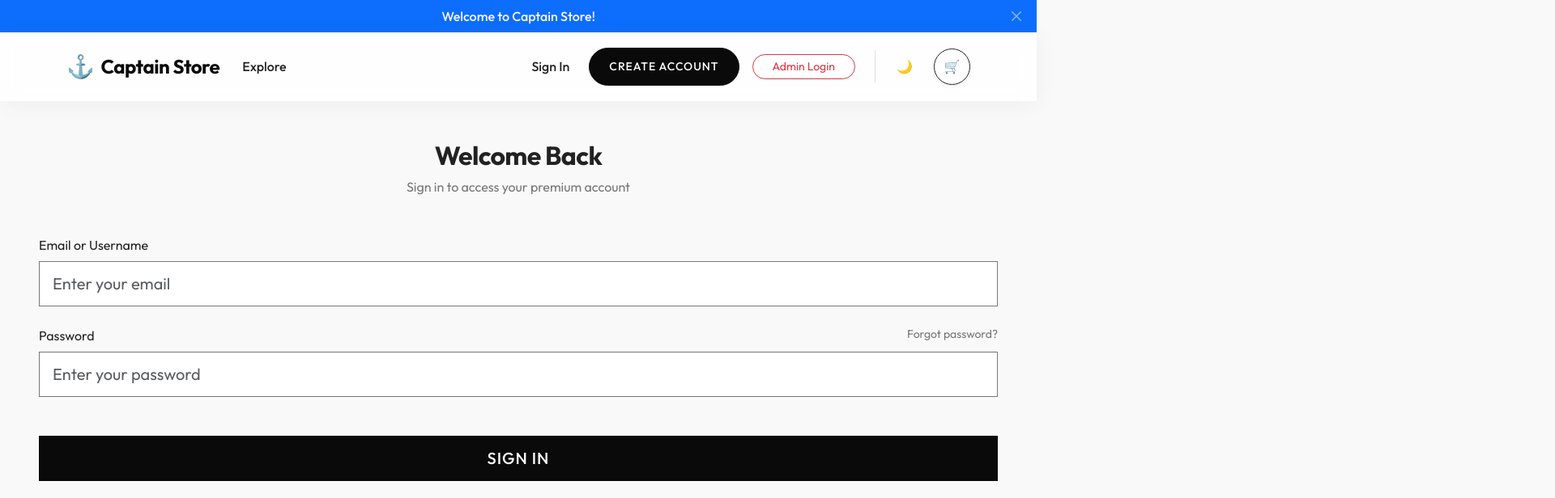
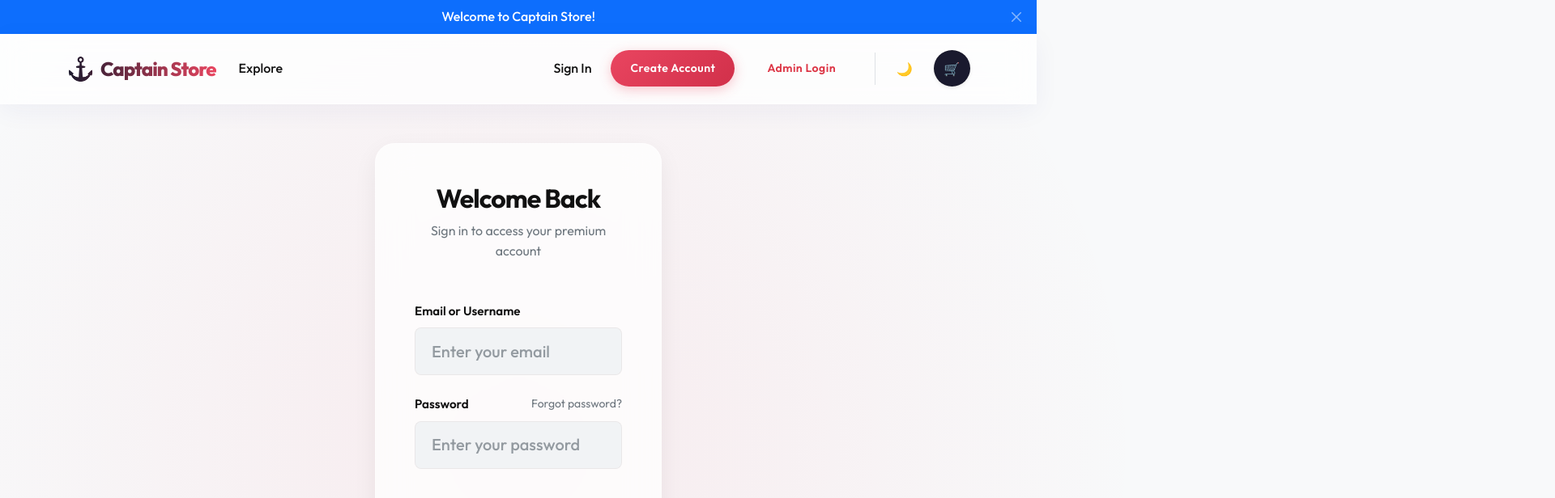
Before and after one commit to zihad2231/Captain-Store, a React (Vite) app in the folder frontend/: page /login in a window 1280 px wide. Shown: the top 616 px of the page at 81% size, 1920 px wide, since content can reach past the window. Built offline with nearby package versions, Linux system fonts and the light colour scheme; no server answers.

Commit message:
Restore premium theme based on user feedback

```diff
--- a/frontend/src/index.css
+++ b/frontend/src/index.css
@@ -1,259 +1,450 @@
-@import url('https://fonts.googleapis.com/css2?family=Outfit:wght@300;400;500;600;700&display=swap');
+@import url('https://fonts.googleapis.com/css2?family=Outfit:wght@300;400;500;600;700;800&display=swap');
 
 :root {
-  /* Premium Brand Color Palette */
-  --brand-dark: #0a0a0a;
-  --brand-dark-grey: #1c1c1c;
-  --brand-light: #f9f9f9;
-  --brand-white: #ffffff;
-  --brand-gold: #c5a880;
-  --brand-gold-hover: #b09570;
-  --brand-text-main: #222222;
-  --brand-text-muted: #777777;
+  /* Premium Brand Color Palette - Light Mode */
+  --brand-primary: #1a1a2e;
+  --brand-secondary: #16213e;
+  --brand-accent: #e94560;
+  --brand-accent-hover: #c9334c;
 
-  /* Fonts */
-  --font-primary: 'Outfit', sans-serif;
+  --brand-bg: #f8f9fa;
+  --brand-surface: #ffffff;
+  --brand-surface-2: #f1f3f5;
 
-  /* Shadows & Glass */
-  --shadow-soft: 0 10px 40px -10px rgba(0,0,0,0.08);
-  --shadow-hover: 0 20px 40px -10px rgba(0,0,0,0.15);
+  --brand-text-main: #111111;
+  --brand-text-muted: #6c757d;
+
+  --brand-border: rgba(0, 0, 0, 0.08);
+
+  /* Glassmorphism */
+  --glass-bg: rgba(255, 255, 255, 0.75);
+  --glass-border: rgba(255, 255, 255, 0.4);
+  --glass-shadow: 0 8px 32px 0 rgba(31, 38, 135, 0.05);
+
+  /* Shadows */
+  --shadow-sm: 0 2px 8px rgba(0, 0, 0, 0.04);
+  --shadow-md: 0 10px 30px rgba(0, 0, 0, 0.06);
+  --shadow-lg: 0 20px 40px rgba(0, 0, 0, 0.1);
+  --shadow-hover: 0 15px 35px rgba(0, 0, 0, 0.12);
+
+  --radius-sm: 8px;
+  --radius-md: 16px;
+  --radius-lg: 24px;
+  --radius-xl: 32px;
+
+  --font-primary: 'Outfit', -apple-system, BlinkMacSystemFont, "Segoe UI", Roboto, "Helvetica Neue", Arial, sans-serif;
+  --transition-fast: 0.2s cubic-bezier(0.4, 0, 0.2, 1);
+  --transition-normal: 0.3s cubic-bezier(0.4, 0, 0.2, 1);
+  --transition-slow: 0.5s cubic-bezier(0.4, 0, 0.2, 1);
+}
+
+body.dark-mode {
+  /* Premium Brand Color Palette - Dark Mode */
+  --brand-primary: #f8f9fa;
+  --brand-secondary: #e9ecef;
+  --brand-accent: #e94560;
+  --brand-accent-hover: #ff5c77;
+
+  --brand-bg: #0f1015;
+  --brand-surface: #181921;
+  --brand-surface-2: #21232d;
+
+  --brand-text-main: #f8f9fa;
+  --brand-text-muted: #adb5bd;
+
+  --brand-border: rgba(255, 255, 255, 0.08);
+
+  --glass-bg: rgba(24, 25, 33, 0.75);
+  --glass-border: rgba(255, 255, 255, 0.05);
+  --glass-shadow: 0 8px 32px 0 rgba(0, 0, 0, 0.3);
+
+  --shadow-sm: 0 2px 8px rgba(0, 0, 0, 0.2);
+  --shadow-md: 0 10px 30px rgba(0, 0, 0, 0.4);
+  --shadow-lg: 0 20px 40px rgba(0, 0, 0, 0.5);
+  --shadow-hover: 0 15px 35px rgba(0, 0, 0, 0.6);
+}
+
+/* Stylish Theme - Light Mode */
+body.theme-stylish {
+  --brand-primary: #4f46e5;
+  --brand-secondary: #312e81;
+  --brand-accent: #06b6d4;
+  --brand-accent-hover: #0891b2;
+
+  --brand-bg: #f0fdfa;
+  --brand-surface: #ffffff;
+  --brand-surface-2: #ccfbf1;
+
+  --brand-text-main: #0f172a;
+  --brand-text-muted: #475569;
+
+  --brand-border: rgba(6, 182, 212, 0.2);
+
   --glass-bg: rgba(255, 255, 255, 0.85);
-  --glass-border: rgba(255, 255, 255, 0.3);
+  --glass-border: rgba(6, 182, 212, 0.3);
+  --glass-shadow: 0 10px 40px -10px rgba(6, 182, 212, 0.2);
+
+  /* Different font for stylish theme if desired */
+  --font-primary: 'Outfit', -apple-system, BlinkMacSystemFont, "Segoe UI", Roboto, "Helvetica Neue", Arial, sans-serif;
+}
+
+/* Stylish Theme - Dark Mode */
+body.theme-stylish.dark-mode {
+  --brand-primary: #818cf8;
+  --brand-secondary: #c7d2fe;
+  --brand-accent: #22d3ee;
+  --brand-accent-hover: #67e8f9;
+
+  --brand-bg: #020617;
+  --brand-surface: #0f172a;
+  --brand-surface-2: #1e293b;
+
+  --brand-text-main: #f8fafc;
+  --brand-text-muted: #cbd5e1;
+
+  --brand-border: rgba(34, 211, 238, 0.2);
+
+  --glass-bg: rgba(15, 23, 42, 0.85);
+  --glass-border: rgba(34, 211, 238, 0.2);
+  --glass-shadow: 0 10px 40px -10px rgba(34, 211, 238, 0.15);
+}
+
+
+/* Global Reset & Base */
+* {
+  box-sizing: border-box;
 }
 
 body {
   font-family: var(--font-primary);
-  background-color: var(--brand-light);
+  background-color: var(--brand-bg);
   color: var(--brand-text-main);
   -webkit-font-smoothing: antialiased;
   -moz-osx-font-smoothing: grayscale;
-  transition: background-color 0.3s ease, color 0.3s ease;
+  transition: background-color var(--transition-normal), color var(--transition-normal);
+  line-height: 1.6;
 }
 
-body.dark-mode {
-  --brand-light: #121212;
-  --brand-white: #1e1e1e;
-  --brand-dark: #f9f9f9;
-  --brand-text-main: #e0e0e0;
-  --brand-text-muted: #aaaaaa;
-  --glass-bg: rgba(30, 30, 30, 0.85);
-  --glass-border: rgba(255, 255, 255, 0.1);
-  --shadow-soft: 0 10px 40px -10px rgba(0,0,0,0.5);
-  --shadow-hover: 0 20px 40px -10px rgba(0,0,0,0.7);
+/* Typography */
+h1, h2, h3, h4, h5, h6 {
+  font-weight: 700;
+  letter-spacing: -0.03em;
+  margin-bottom: 1rem;
+  color: var(--brand-text-main);
 }
 
-/* Typography Overrides */
-h1, h2, h3, h4, h5, h6 {
-  font-weight: 600;
-  letter-spacing: -0.02em;
+.display-4, .display-5 {
+  font-weight: 800;
+  letter-spacing: -0.04em;
+  background: linear-gradient(135deg, var(--brand-primary), var(--brand-accent));
+  -webkit-background-clip: text;
+  -webkit-text-fill-color: transparent;
 }
 
-.display-4 {
-  font-weight: 700 !important;
-  letter-spacing: -0.03em;
-  color: var(--brand-dark);
+p {
+  color: var(--brand-text-muted);
 }
 
-/* Custom Overrides for Bootstrap to look premium */
-.bg-light {
-  background-color: var(--brand-light) !important;
+a {
+  color: var(--brand-accent);
+  text-decoration: none;
+  transition: color var(--transition-fast);
 }
 
-.bg-dark {
-  background-color: var(--brand-dark) !important;
+a:hover {
+  color: var(--brand-accent-hover);
 }
 
-.text-primary {
-  color: var(--brand-gold) !important;
+/* Premium Buttons */
+.btn {
+  font-weight: 600;
+  border-radius: var(--radius-md);
+  padding: 0.75rem 1.75rem;
+  transition: all var(--transition-normal);
+  letter-spacing: 0.5px;
+  display: inline-flex;
+  align-items: center;
+  justify-content: center;
+  gap: 0.5rem;
+  border: none;
 }
 
 .btn-primary {
-  background-color: var(--brand-dark);
-  border-color: var(--brand-dark);
-  color: var(--brand-white);
-  border-radius: 0;
-  padding: 12px 24px;
-  font-weight: 500;
-  text-transform: uppercase;
-  letter-spacing: 1px;
-  transition: all 0.3s ease;
+  background: linear-gradient(135deg, var(--brand-accent), #d1304a);
+  color: #fff;
+  box-shadow: 0 4px 15px rgba(233, 69, 96, 0.3);
 }
 
 .btn-primary:hover, .btn-primary:focus {
-  background-color: var(--brand-gold);
-  border-color: var(--brand-gold);
-  color: var(--brand-white);
+  background: linear-gradient(135deg, var(--brand-accent-hover), var(--brand-accent));
   transform: translateY(-2px);
-  box-shadow: var(--shadow-hover);
+  box-shadow: 0 8px 25px rgba(233, 69, 96, 0.4);
+  color: #fff;
 }
 
-.btn-outline-secondary {
-  border-color: var(--brand-text-muted);
-  color: var(--brand-text-main);
-  background-color: transparent;
-  border-radius: 0;
-  padding: 12px 24px;
-  font-weight: 500;
-  transition: all 0.3s ease;
+.btn-outline-primary {
+  background: transparent;
+  color: var(--brand-accent);
+  border: 2px solid var(--brand-accent);
 }
 
-.btn-outline-secondary:hover {
-  background-color: var(--brand-dark);
-  color: var(--brand-white);
-  border-color: var(--brand-dark);
+.btn-outline-primary:hover {
+  background: var(--brand-accent);
+  color: #fff;
+  box-shadow: 0 4px 15px rgba(233, 69, 96, 0.3);
+  transform: translateY(-2px);
 }
 
-/* Card Styling (Glassmorphism & Clean) */
-.card {
-  border-radius: 0 !important;
-  border: none !important;
-  background: var(--brand-white);
-  color: var(--brand-text-main) !important;
-  transition: all 0.4s cubic-bezier(0.175, 0.885, 0.32, 1.275);
+.btn-secondary, .btn-dark {
+  background: var(--brand-surface-2);
+  color: var(--brand-text-main);
+  border: 1px solid var(--brand-border);
 }
 
-.card.shadow-sm {
-  box-shadow: var(--shadow-soft) !important;
+.btn-secondary:hover, .btn-dark:hover {
+  background: var(--brand-primary);
+  color: var(--brand-bg);
+  transform: translateY(-2px);
+  box-shadow: var(--shadow-md);
+}
+
+/* Glassmorphism Navbar */
+.navbar {
+  background: var(--glass-bg) !important;
+  backdrop-filter: blur(16px);
+  -webkit-backdrop-filter: blur(16px);
+  border-bottom: 1px solid var(--glass-border);
+  box-shadow: var(--glass-shadow);
+  padding: 1rem 0;
+  transition: all var(--transition-normal);
+}
+
+.navbar-brand {
+  font-weight: 800;
+  font-size: 1.5rem;
+  letter-spacing: -1px;
+  background: linear-gradient(90deg, var(--brand-primary), var(--brand-accent));
+  -webkit-background-clip: text;
+  -webkit-text-fill-color: transparent;
+}
+
+.nav-link {
+  font-weight: 500;
+  color: var(--brand-text-main) !important;
+  position: relative;
+  padding: 0.5rem 1rem;
+}
+
+.nav-link::after {
+  content: '';
+  position: absolute;
+  width: 0;
+  height: 2px;
+  bottom: 0;
+  left: 50%;
+  background-color: var(--brand-accent);
+  transition: all var(--transition-fast);
+  transform: translateX(-50%);
+}
+
+.nav-link:hover::after, .nav-link.active::after {
+  width: 70%;
+}
+
+/* Premium Cards */
+.card {
+  background: var(--brand-surface);
+  border: 1px solid var(--brand-border);
+  border-radius: var(--radius-lg);
+  box-shadow: var(--shadow-sm);
+  transition: all var(--transition-normal);
+  overflow: hidden;
 }
 
 .card:hover {
   transform: translateY(-8px);
-  box-shadow: var(--shadow-hover) !important;
+  box-shadow: var(--shadow-hover);
+  border-color: rgba(233, 69, 96, 0.2);
 }
 
 .card-img-wrapper {
+  position: relative;
   overflow: hidden;
-  position: relative;
-  height: 300px;
-  background-color: #f0f0f0;
+  aspect-ratio: 4/3;
+  background-color: var(--brand-surface-2);
 }
 
 .card-img-wrapper img {
   width: 100%;
   height: 100%;
   object-fit: cover;
-  transition: transform 0.6s ease;
+  transition: transform var(--transition-slow);
 }
 
 .card:hover .card-img-wrapper img {
+  transform: scale(1.08);
+}
+
+.card-body {
+  padding: 1.5rem;
+}
+
+.card-title {
+  font-size: 1.25rem;
+  font-weight: 700;
+  margin-bottom: 0.5rem;
+  white-space: nowrap;
+  overflow: hidden;
+  text-overflow: ellipsis;
+}
+
+.price-tag {
+  font-size: 1.4rem;
+  font-weight: 800;
+  color: var(--brand-accent);
+}
+
+/* Forms & Inputs */
+.form-control, .form-select {
+  background-color: var(--brand-surface-2);
+  border: 1px solid var(--brand-border);
+  border-radius: var(--radius-sm);
+  padding: 0.85rem 1.25rem;
+  color: var(--brand-text-main);
+  font-weight: 500;
+  transition: all var(--transition-fast);
+}
+
+.form-control:focus, .form-select:focus {
+  background-color: var(--brand-surface);
+  border-color: var(--brand-accent);
+  box-shadow: 0 0 0 4px rgba(233, 69, 96, 0.15);
+  color: var(--brand-text-main);
+}
+
+.form-control::placeholder {
+  color: var(--brand-text-muted);
+  opacity: 0.7;
+}
+
+.form-label {
+  font-weight: 600;
+  color: var(--brand-text-main);
+  margin-bottom: 0.5rem;
+  font-size: 0.95rem;
+}
+
+/* Badges */
+.badge {
+  padding: 0.5em 0.8em;
+  border-radius: var(--radius-sm);
+  font-weight: 600;
+  letter-spacing: 0.5px;
+}
+
+.badge-primary {
+  background-color: rgba(233, 69, 96, 0.1);
+  color: var(--brand-accent);
+  border: 1px solid rgba(233, 69, 96, 0.2);
+}
+
+/* Layout Utilities */
+.glass-panel {
+  background: var(--glass-bg);
+  backdrop-filter: blur(20px);
+  -webkit-backdrop-filter: blur(20px);
+  border: 1px solid var(--glass-border);
+  border-radius: var(--radius-lg);
+  box-shadow: var(--shadow-md);
+}
+
+/* Auth Pages Styling */
+.auth-container {
+  min-height: calc(100vh - 150px);
+  display: flex;
+  align-items: center;
+  justify-content: center;
+  position: relative;
+}
+
+.auth-container::before {
+  content: '';
+  position: absolute;
+  top: -50%;
+  left: -50%;
+  width: 200%;
+  height: 200%;
+  background: radial-gradient(circle at center, rgba(233, 69, 96, 0.08) 0%, transparent 50%);
+  z-index: 0;
+  pointer-events: none;
+}
+
+.auth-card {
+  position: relative;
+  z-index: 1;
+  width: 100%;
+  max-width: 450px;
+  padding: 3rem;
+}
+
+/* Product Details View */
+.product-hero-image {
+  border-radius: var(--radius-lg);
+  box-shadow: var(--shadow-lg);
+  overflow: hidden;
+  position: relative;
+}
+
+.product-hero-image img {
+  width: 100%;
+  height: auto;
+  object-fit: cover;
+  transition: transform var(--transition-slow);
+}
+
+.product-hero-image:hover img {
   transform: scale(1.05);
 }
 
-.card-title {
-  font-size: 1.1rem;
-  font-weight: 600;
-  margin-bottom: 0.5rem;
+/* Cart & Checkout */
+.cart-item {
+  border-bottom: 1px solid var(--brand-border);
+  padding: 1.5rem 0;
+  transition: background-color var(--transition-fast);
 }
 
-.card-subtitle {
-  font-size: 1.2rem;
-  color: var(--brand-gold) !important;
-  font-weight: 500;
+.cart-item:last-child {
+  border-bottom: none;
 }
 
-/* Navbar overrides */
-.navbar {
-  background: var(--glass-bg) !important;
-  backdrop-filter: blur(10px);
-  -webkit-backdrop-filter: blur(10px);
-  border-bottom: 1px solid var(--glass-border);
-  box-shadow: 0 4px 30px rgba(0, 0, 0, 0.05);
+.cart-item:hover {
+  background-color: var(--brand-surface-2);
+  border-radius: var(--radius-md);
 }
 
-.navbar-brand {
-  font-weight: 700;
-  font-size: 1.5rem;
-  letter-spacing: -0.02em;
-  color: var(--brand-dark) !important;
+.quantity-btn {
+  width: 36px;
+  height: 36px;
+  border-radius: 50%;
+  display: flex;
+  align-items: center;
+  justify-content: center;
+  background: var(--brand-surface-2);
+  border: 1px solid var(--brand-border);
+  color: var(--brand-text-main);
+  transition: all var(--transition-fast);
 }
 
-.nav-link {
-  font-weight: 500;
-  color: var(--brand-text-main) !important;
-  transition: color 0.3s ease;
+.quantity-btn:hover {
+  background: var(--brand-accent);
+  color: #fff;
+  border-color: var(--brand-accent);
 }
 
-.nav-link:hover {
-  color: var(--brand-gold) !important;
-}
-
-/* Forms */
-.form-control, .form-select {
-  border-radius: 0;
-  border: 1px solid var(--brand-text-muted);
-  padding: 0.75rem 1rem;
-  background-color: var(--brand-white);
-  color: var(--brand-text-main);
-}
-
-.form-control:focus, .form-select:focus {
-  border-color: var(--brand-dark);
-  box-shadow: none;
-}
-
-/* Badges */
-.badge.bg-light {
-  background-color: var(--brand-white) !important;
-  border: 1px solid var(--glass-border) !important;
-  color: var(--brand-text-main) !important;
-  font-weight: 500;
-  text-transform: uppercase;
-  letter-spacing: 0.5px;
-  font-size: 0.7rem;
-  padding: 0.4em 0.8em;
-}
-
-.badge.bg-warning {
-  background-color: var(--brand-gold) !important;
-  color: #fff !important;
-  border: none;
-  font-weight: 500;
-  text-transform: uppercase;
-  letter-spacing: 0.5px;
-  font-size: 0.7rem;
-  padding: 0.4em 0.8em;
-}
-
-.text-dark {
-  color: var(--brand-text-main) !important;
-}
-
-.text-white, .text-light {
-  color: var(--brand-light) !important;
-}
-
-.text-muted {
-  color: var(--brand-text-muted) !important;
-}
-
-.bg-white {
-  background-color: var(--brand-white) !important;
-}
-
-/* Stylish Theme - Light Mode */
-body.theme-stylish {
-  --brand-dark: #4f46e5;
-  --brand-dark-grey: #312e81;
-  --brand-gold: #06b6d4;
-  --brand-gold-hover: #0891b2;
-  --brand-light: #f0fdfa;
-  --brand-white: #ffffff;
-  --brand-text-main: #0f172a;
-  --brand-text-muted: #475569;
-  --glass-bg: rgba(255, 255, 255, 0.85);
-  --glass-border: rgba(6, 182, 212, 0.3);
-}
-
-/* Stylish Theme - Dark Mode */
-body.theme-stylish.dark-mode {
-  --brand-dark: #818cf8;
-  --brand-dark-grey: #c7d2fe;
-  --brand-gold: #22d3ee;
-  --brand-gold-hover: #67e8f9;
-  --brand-light: #020617;
-  --brand-white: #0f172a;
-  --brand-text-main: #f8fafc;
-  --brand-text-muted: #cbd5e1;
-  --glass-bg: rgba(15, 23, 42, 0.85);
-  --glass-border: rgba(34, 211, 238, 0.2);
-}
+/* Bootstrap Overrides for consistency */
+.bg-light { background-color: var(--brand-surface-2) !important; }
+.bg-white { background-color: var(--brand-surface) !important; }
+.bg-dark { background-color: var(--brand-primary) !important; }
+.text-dark { color: var(--brand-text-main) !important; }
+.text-muted { color: var(--brand-text-muted) !important; }
+.border { border-color: var(--brand-border) !important; }
```
